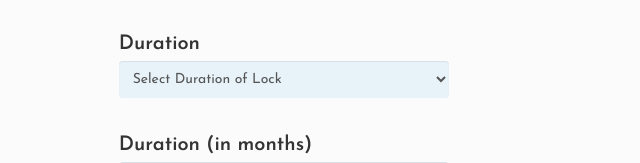
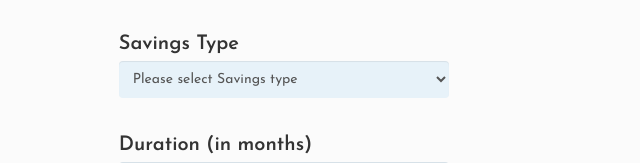
Before and after one commit to git-temak/Piggyvest-Interest-Calculator, a plain HTML site: page index.html in a window 1280 px wide. Shown: the part 382-545 px from the top of the page, 609-1249 px from the left. Drawn offline with nearby package versions, Linux system fonts and the light colour scheme.

Commit message:
updated savings type text

```diff
--- a/index.html
+++ b/index.html
@@ -51,9 +51,9 @@
 						<input type="number" class="form-control" id="amount" placeholder="2500" required>
 					</div>
 					<div class="form-group">
-						<label for="duration">Duration</label>
+						<label for="interest">Savings Type</label>
 						<select class="form-control" id="saving-plan" required>
-							<option selected="Duration">Select Duration of Lock</option>
+							<option selected="Duration">Please select Savings type</option>
 							<option value="piggybank">Piggybank</option>
       						<option value="flex_naira">Flex Naira</option>
 						    <option value="safelock">Safelock</option>
```
